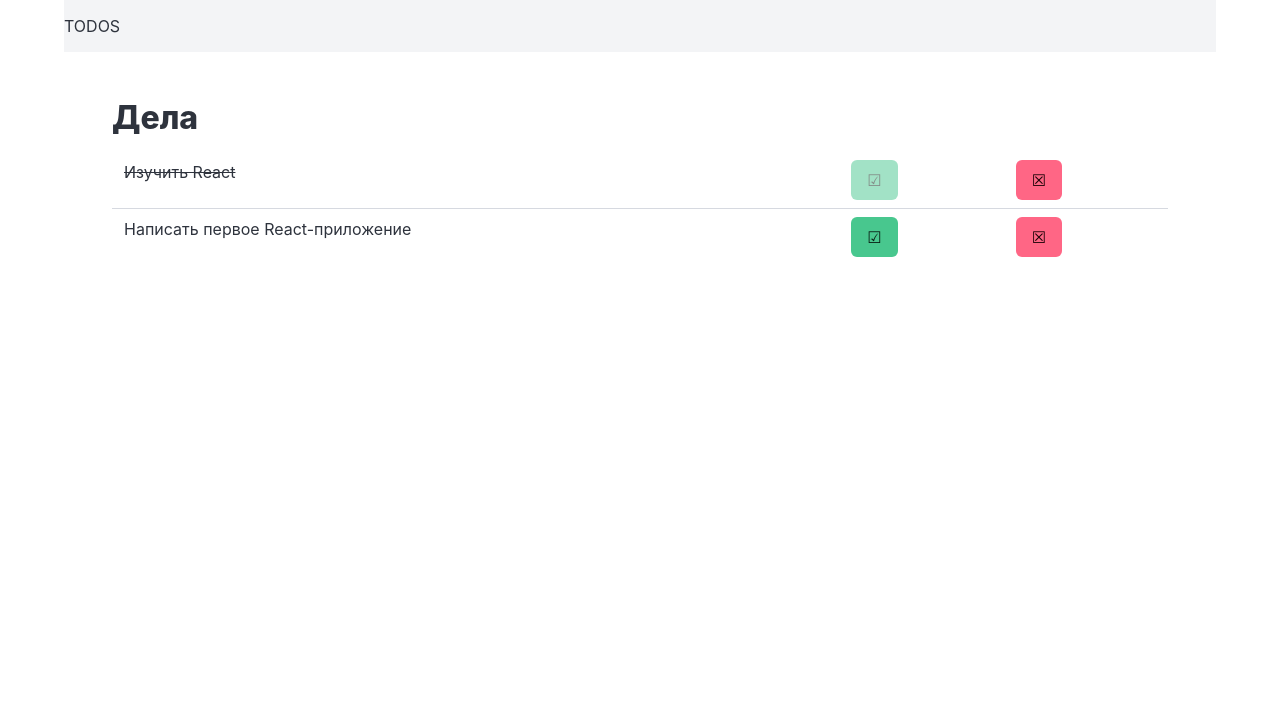
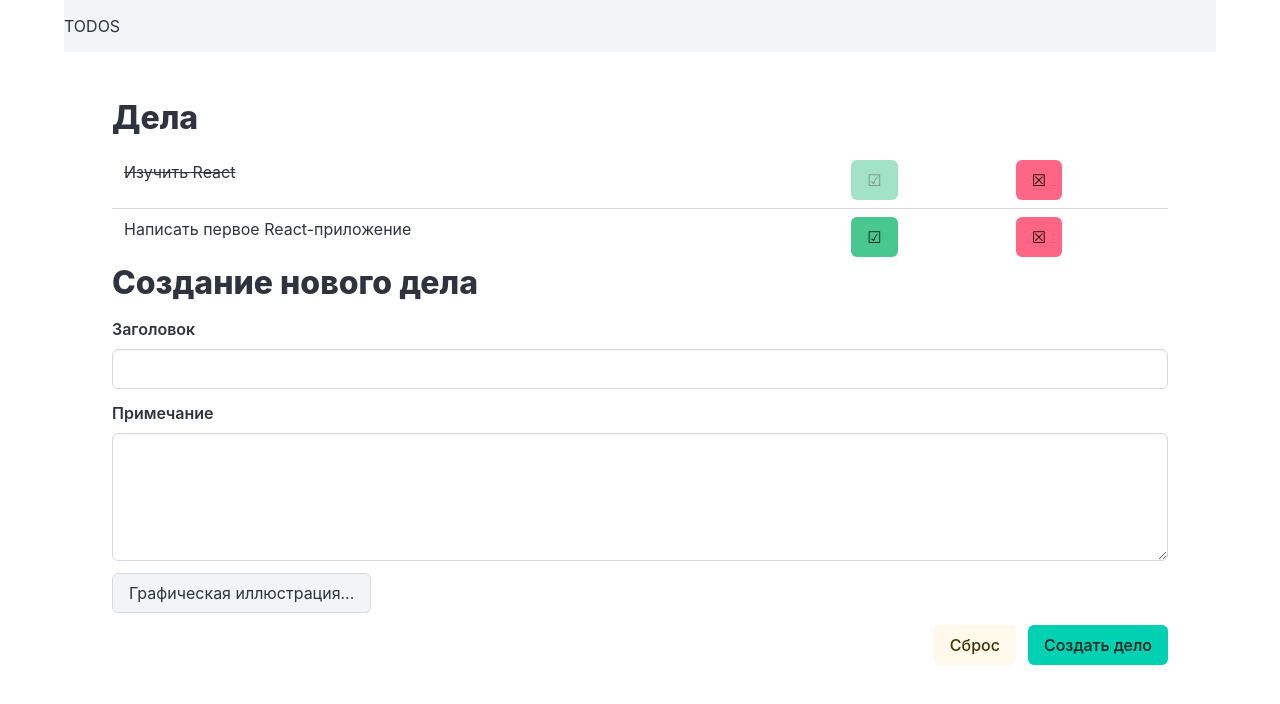
Before and after one commit to komAr971/todos, a React (Create React App) app: page / in a window 1280 px wide. Shown: the top 704 px of the page. Built offline with nearby package versions, Linux system fonts and the light colour scheme.

Commit message:
add TodoAdd component

```diff
--- a/src/App.js
+++ b/src/App.js
@@ -1,6 +1,7 @@
 import { useState } from "react";
 
 import TodoList from "./TodoList";
+import TodoAdd from "./TodoAdd";
 import initialTodos from "./todos";
 
 
@@ -21,6 +22,10 @@
     setTodos(newTodos);
   }
 
+  const add = deed => {
+    setTodos([...todos, deed]);
+  }
+
   return(
     <div className="container">
       <nav className="navbar is-light">
@@ -32,6 +37,7 @@
       </nav>
       <main className="content px-6 py-6">
         <TodoList list={todos} setDone={setDone} del={del}/>
+        <TodoAdd add={add}/>
       </main>
     </div>
   )
--- /dev/null
+++ b/src/TodoAdd.js
@@ -0,0 +1,76 @@
+import { useState } from "react";
+
+export default function TodoAdd(props) {
+  const [title, setTitle] = useState('');
+  const [desc, setDesc] = useState('');
+  const [image, setImage] = useState('');
+
+  const handleImageChange = evt => {
+    const cFiles = evt.target.files;
+    if (cFiles.length > 0) {
+      const fileReader = new FileReader();
+      fileReader.onload = () => {
+        setImage(fileReader.result);
+      }
+      fileReader.readAsDataURL(cFiles[0]);
+    } else {
+      setImage('');
+    }
+  };
+
+  const handleFormSubmit = evt => {
+    evt.preventDefault();
+    const newDeed = { title, desc, image, done: false };
+    const date = new Date();
+    newDeed.createdAt = date.toLocaleString();
+    newDeed.key = date.getTime();
+    props.add(newDeed);
+    evt.target.reset();
+  };
+
+  const handleFormReset = () => {
+    setTitle('');
+    setDesc('');
+    setImage('');
+  };
+
+  return (
+    <section>
+      <h1>Создание нового дела</h1>
+      <form onSubmit={handleFormSubmit} onReset={handleFormReset}>
+        <div className="field">
+          <label className="label">Заголовок</label>
+          <div className="control">
+            <input className="input" value={title} onChange={e => setTitle(e.target.value)}></input>
+          </div>
+        </div>
+        <div className="field">
+          <label className="label">Примечание</label>
+          <div className="control">
+            <textarea className="textarea" value={desc} onChange={e => setDesc(e.target.value)}></textarea>
+          </div>
+        </div>
+        <div className="field">
+          <div className="file">
+            <label className="file-label">
+              <input className="file-input" type="file" accept="image/*" onChange={handleImageChange}/>
+              <span className="file-cta">
+                <span className="file-label">
+                  Графическая иллюстрация...
+                </span>
+              </span>
+            </label>
+          </div>
+        </div>
+        <div className="field is-grouped is-grouped-right">
+          <div className="control">
+            <input type="reset" className="button is-warning is-light" value="Сброс" />
+          </div>
+          <div className="control">
+            <input type="submit" className="button is-primary" value="Создать дело" />
+          </div>
+        </div>
+      </form>
+    </section>
+  );
+};
```
